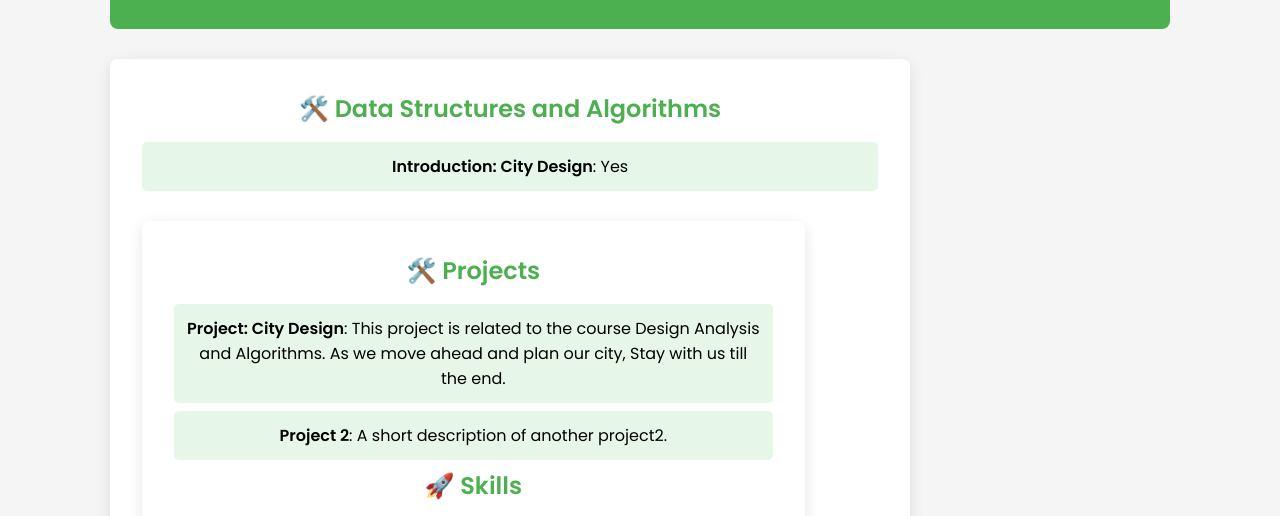
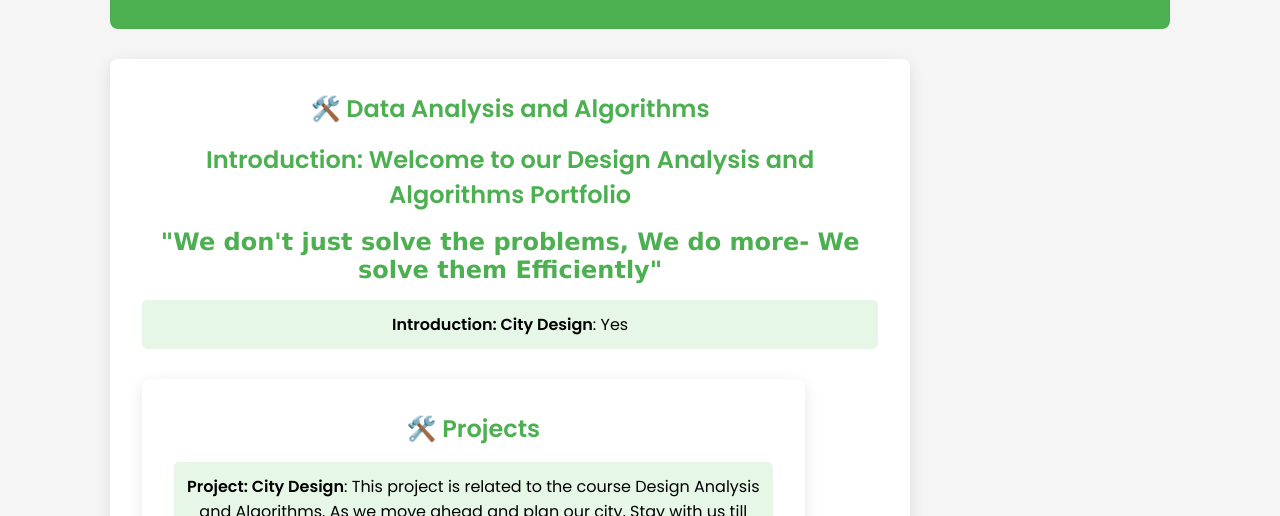
Before and after one commit to Safiya-SDE/citydesign, a plain HTML site: page index.html in a window 1280 px wide. Shown: the part 217-733 px from the top of the page. Drawn offline with Linux system fonts and the light colour scheme.

Commit message:
Update index.html

```diff
--- a/index.html
+++ b/index.html
@@ -15,7 +15,9 @@
     </header>
 
      <section>
-        <h2>🛠️ Data Structures and Algorithms</h2>
+        <h2>🛠️ Data Analysis and Algorithms</h2>
+        <h2><strong>Introduction: Welcome to our Design Analysis and Algorithms Portfolio</strong></h2>
+        <h2><p style="font-family:verdana">"We don't just solve the problems, We do more- We solve them Efficiently"</p></h2>
         <ul>
             <li><strong>Introduction: City Design</strong>: Yes</li>
         </ul>
```
